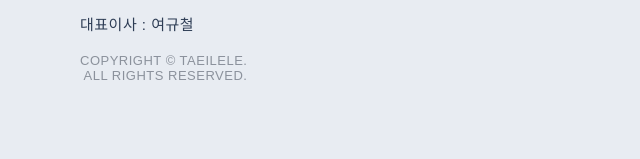
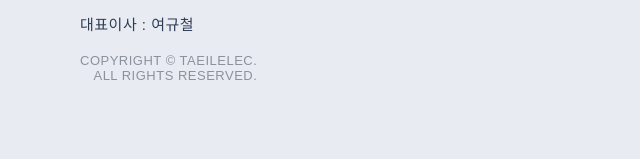
Before and after one commit to Taeilelectric/taeilele-website, a plain HTML site: page contact.html in a window 1280 px wide. Shown: the part 1420-1579 px from the top of the page, 0-640 px from the left. Drawn offline with Linux system fonts and the light colour scheme.

Commit message:
Update contact.html

```diff
--- a/contact.html
+++ b/contact.html
@@ -1390,7 +1390,7 @@ header .logo-dark  { display: block; }
       <img src="img/new_logo_dark.png" alt="태일전기" style="height:70px;width:auto;object-fit:contain;filter:grayscale(100%);opacity:0.6;">
     </div>
     <div class="footer-tagline">대표이사 : 여규철</div>
-    <div class="footer-copy">COPYRIGHT © TAEILELE.<br>ALL RIGHTS RESERVED.</div>
+    <div class="footer-copy">COPYRIGHT © TAEILELEC.<br>ALL RIGHTS RESERVED.</div>
   </div>
 
   <!-- 중앙: 본사 / 사업본부 두 컬럼 -->
```
